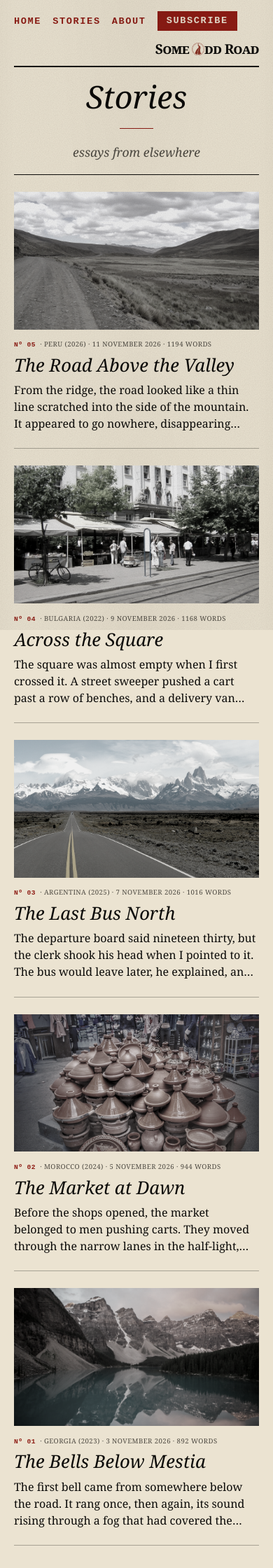
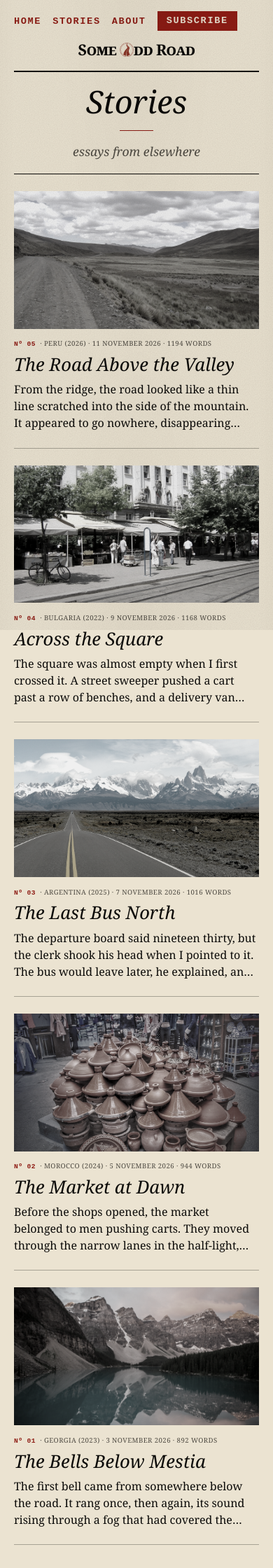
Before and after one commit to westbank-alchemy/some-odd-road, a Jekyll site: the page built from stories/index.html, in a window 390 px wide. Shown: the top 2240 px of the page at 70% size. Built offline with Jekyll 4.4.1, drawn with Linux system fonts in a browser that asks for light colours; some web fonts are replaced.

Commit message:
Finalize mobile Stories and About formatting

```diff
--- a/assets/css/v61-site.css
+++ b/assets/css/v61-site.css
@@ -668,3 +668,42 @@
     font-size: 13px;
   }
 }
+
+/* Mobile interior header — centered Some Odd Road logo */
+@media (max-width: 600px) {
+
+  .sor-top-nav.sor-top-nav-interior {
+    row-gap: 1rem;
+    padding-bottom: 1.2rem;
+  }
+
+  .sor-top-nav.sor-top-nav-interior .sor-compact-brand {
+    flex: 0 0 100%;
+    margin-left: 0;
+    justify-content: center;
+    text-align: center;
+    font-size: 1.35rem;
+  }
+
+}
+
+/* Mobile About page — match story body typography */
+@media (max-width: 600px) {
+  .sor-about-copy {
+    font-size: calc(1.15rem - 3px);
+  }
+}
+
+/* Mobile About divider — visually match Stories */
+@media (max-width: 600px) {
+  .sor-about-accent {
+    height: 0.5px;
+  }
+}
+
+/* Mobile About page — spacing before Subscribe */
+@media (max-width: 600px) {
+  .sor-about-page {
+    margin-bottom: 3rem;
+  }
+}
--- a/stories/index.html
+++ b/stories/index.html
@@ -185,6 +185,18 @@ compact_header: true
     font-size: .6rem;
   }
 }
+
+/* Mobile Stories heading — tighter, even spacing */
+@media (max-width: 600px) {
+  .sor-stories-heading h1 {
+    margin-bottom: 0.95rem;
+  }
+
+  .sor-stories-accent {
+    margin-bottom: 0.95rem;
+  }
+}
+
 </style>
 
 <section class="sor-stories-page">
```
